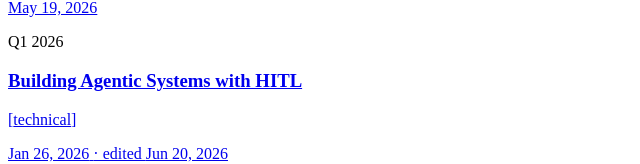
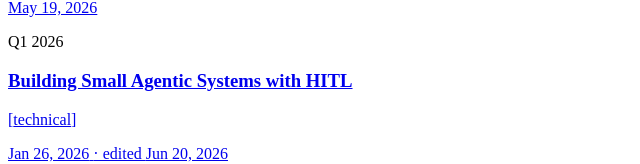
Before and after one commit to frnnk/portfolio, a React (Vite) app: page / in a window 1280 px wide. Shown: the part 1935-2099 px from the top of the page, without its empty margins (0-640 px from the left). Built offline with nearby package versions, Linux system fonts and the light colour scheme; the HTML template or start-up script is replaced by a standard one.

Commit message:
docs: main agentic system blog edit

```diff
--- a/src/data/blogs.ts
+++ b/src/data/blogs.ts
@@ -326,7 +326,7 @@ As a result, the app quietly stops starting, with no error to explain why. So be
 
 With both halves in place, deployment is now complete. We now have a journaling tray app that automatically launches with every startup.
 
-## Closing
+## Closing Thoughts
 
 During this project I often decided to go the simplest route and tried to see where that would take me. The four-module decoupling architecture, with the orchestrator owning every callback, was something I've already experimented with in previous projects. Then, after the basic app was fully functional, I added on more features that built on top of that established architecture.
 
@@ -369,8 +369,8 @@ I look forward to my next chapter.
     `,
   },
   {
-    slug: 'building-agentic-systems',
-    title: 'Building Agentic Systems with HITL',
+    slug: 'building-small-agentic-systems',
+    title: 'Building Small Agentic Systems with HITL',
     date: '2026-01-26',
     updated: '2026-06-20',
     quarter: 'Q1',
@@ -379,64 +379,149 @@ I look forward to my next chapter.
     tags: ['agentic systems', 'architecture'],
     projectSlugs: ['messaging-agent'],
     content: `
-# Building Agentic Systems with HITL
+# Building Small Agentic Systems with HITL
 
-Ai agents are llms with the autonomy to use tools to complete tasks. And agentic systems compose of the underlying infrastructure (harness) that allows ai agents to interact with said tools and each other.
+## Overview
 
-Thus, agentic systems are nothing without their harnesses. Consider Claude Code as an example, which demonstrates a powerful yet lightweight terminal-based agentic system which features anthropic's harness
-wrapped around their llms.
+When I first heard about AI agents, the term was more like a buzz word. I knew it was relevant, I knew it had something to do with large language models (LLMs),
+but I didn't know how it worked at all. With this in mind, I want to talk more about my initial learning experiences building AI agents in this blog,
+in the form of designing and constructing a lightweight but powerful Langgraph harness for cheap models.
 
-So in this blog, I want to talk about some learning experiences I had when designing and constructing my own harness using Langgraph.
+## Harnesses
 
-## Declaring Scope
+> But first, what are AI agents and harnesses?
 
-When I first started building my harness, my intended scope was small: no need for parallel agentic flows or complex orchestration, a decision driven by my desired usecases.
-Yet even with this simplified preface, I often came across problems with agent execution when task ambiguity varied.
+Ai agents are llms (like Claude, GPT, Gemini) paired with the ability to use tools that can execute tasks. On the other hand, **harnesses** compose of the underlying
+code infrastructure that allow llms to interact with these tools and other llms.
 
-## The Problem of Consistency
+In other words, *AI agents are workers with specific goals, while harnesses enable agents to perform specific actions that reach these goals*.
+Consider **Claude Code** as an example: it's a powerful yet lightweight harness that allows anthropic's claude models to act as an agent; by allowing the model to use
+numerous built-in tools, it becomes a worker and completes tasks on your behalf.
 
-The first problem was a lack of consistency: fully autonomous agents equipped with a toolbox can be powerful with tasks that leave little to no ambiguity, but under those with ambiguity,
-a sole focus on task execution creates inconsistent results that may not align with user intent.
+## Tools
 
-Even with tighter prompt tuning and tool description writing, ai agents can still make decisions that defy previous established consistency, given the large surface area of available requests.
+> Another term that's been thrown around: **tools**. What are they?
 
-The solution to this isn't to remove the singular task execution focus entirely, but to allow agents to voice concerns and flag ambiguity when they spot it.
+Tools are functions written with code. To see these tools, an llm's prompt is injected with a list of key attributes: *the function name, its description and when to use it,
+as well as the signature of its arguments and the value it returns*.
 
-## Pre-emptive Clarification
+The llm never receives the function itself, only a text rendering of it. A potential \`search_files\` function in our harness reaches the model as three plain lines of text
+within the prompt:
+
+\`\`\`python
+def search_files(query: str) -> list[str]:  # the real function, lives in the harness
+    """Find files in the project whose contents match the query."""
+    ...
+
+# the llm only ever sees this text rendering of the tool, never the function
+tool_prompt = """
+name: search_files
+description: Find files in the project whose contents match the query.
+signature: search_files(query: str) -> list[str]
+"""
+
+# the tool text is injected straight into the prompt the model receives
+prompt = system_instructions + tool_prompt + user_message
+\`\`\`
+
+The model reads \`prompt\` from top to bottom, with \`tool_prompt\` sitting inside of it like any other instruction. When it decides the tool is needed,
+it cannot run \`search_files\` on its own; instead, it replies with a structured **tool call** that names the tool and fills in its arguments.
+
+The harness then *intercepts that call*, runs the real function with the arguments, and feeds the return value back into the prompt as the next message.
+
+
+## Handling Ambiguity
+
+Now that we have some context on this project, let's get back to designing our harness.
+
+Starting out, there are some priorities for our harness that we want to design for. We want to construct a
+*lightweight but powerful harness, that allows cheaper models to accomplish simple and structured tasks efficiently*. This implies that our
+intended scope would be small: no need for parallel agents or complex orchestration, but rather an emphasis on solving problems
+that arise with using cheaper models.
+
+Choosing cheaper models require model agnosticism but that can be solved by building the harness using **Langgraph**, a model-agnostic framework
+for building agents. The harder problem in a sense is *making cheaper models less dumb*. Even with a simplified task surface, problems with agent execution
+arose when task ambiguity varied.
+
+### The Problem of Consistency
+
+The first problem was a *lack of consistency*: fully autonomous agents (even cheap models) equipped with a toolbox can be powerful with tasks that are explicitly instructed, but under those with
+even a little ambiguity, a sole focus on task execution creates inconsistent results that may not align with user intent.
+
+With tighter prompt tuning and tool description writing, this risk can be mitigated but cheaper models still lack in the ability to *predict user intent* compared
+to frontier models. To remedy this, we instead allow our agent to voice concerns and flag ambiguity when they spot it.
+
+### Pre-emptive Clarification
 
 Before an agent takes action, it should assess whether it has enough information to complete the task and whether it understands the task itself. If there is ambiguity that can distort the intent
-of the request, the agent can use a special clarification tool that allows it to ask the end-user one or more clarification questions.
+of the request, the agent uses a special **clarification tool** that asks the end-user one or more clarification questions.
 
-These clarification questions will be sent back to the end-user to be answered, and the state of the agentic system can be saved and restored to be resumed when answers arrive.
+\`\`\`python
+def ask_clarification(questions: list[str]) -> list[str]:
+    """
+    Ask the end-user one or more clarification questions.
+    """
+    # saves state and halts the graph until the user replies
+    answers = interrupt(questions)
+    return answers
+\`\`\`
 
-## The Problem of Hand Holding
+These clarification questions will be sent back to the end-user to be answered, and the state of the harness can be saved and then restored when answers arrive.
 
-At this point, we've given agents plenty of room for clarifying any ambiguity. However, another end of the spectrum is dealing with too much clarification, which leads to a feeling of hand holding.
+### The Problem of Hand Holding
 
-By nature, we should expect agents to be independent and agentic: they shouldn't ask clarification questions that can be inferred from logic / common sense or retrieved via tools.
-Tighter prompt tuning and designating a reviewer agent can help here. However, implementing a separate reviewer agent incurs tradeoffs of extra latency cost.
+> Naturally another question comes up. Can an agent ask for too much clarification?
 
-## The Problem with Destructive Actions
+At this point, we've given agents plenty of room for clarifying any ambiguity. However, another end of the spectrum is dealing with too much clarification, which leads to a feeling of **hand holding**.
 
-For fully autonomous agentic systems, another common problem is lack of control: if we want to give ai agents more power to complete tasks, we
-should give them access to tools that modify state, but these tools often create noticible side-effects or artifacts.
+By nature, we should expect agents to be independent and agentic: *they shouldn't ask clarification questions that can be inferred from logic, common sense, or retrieved via tools*.
+This expectation becomes harder to manage when we deal with cheaper models, but tighter prompt tuning and designating a reviewer agent helps out significantly. However, at the end of the day, this problem is
+a lot better to have than agents being misaligned to user intent and we are okay with dealing with this trade-off.
+
+## Handling Side Effects
+
+Up to this point, our focus has been on making sure an agent understands *what it should do* before acting.
+
+But getting the intent right is only half of the battle.
+The moment an agent acts on that intent, the concern naturally *shifts from understanding to responsibility*: not whether it read the task correctly,
+but whether its actions leave behind any consequences once they run. For cheaper agents in our use case, this issue is more pronounced since user misalignment is
+even easier.
+
+### The Problem with Destructive Actions
+
+> What happens once we hand an agent tools that change state and can be destructive?
+
+For harness efficiency, a common dilemma is *lack of control*: if we want to give agents more power to complete tasks, we
+need to give them access to tools that modify state, but these tools often create noticible side-effects or artifacts.
 
 Therefore, if agents are given access to tools that have destructive side-effects, there should be a way to monitor and green light their use.
 
-## Human-in-the-Loop Confirmation
+### Human-in-the-Loop Confirmation
 
-We can install strategic checkpoints for confirmation when actions with side effects (writes, updates, deletes) are decided on by an agent. These checkpoints will require explicit user
+We can install *strategic checkpoints for confirmation* when actions with side effects (writes, updates, deletes) are decided on by an agent. These checkpoints will require explicit user
 confirmation and adds an additional safety layer without sacrificing the agent's ability to reason and plan.
 
-Similar to pre-emptive clarification, a summary of the tool call is sent back to the end-user for confirmation, and requires the state of the graph to be saved and restored.
+\`\`\`python
+def confirm(summary: str) -> bool:
+    """
+    Send a tool-call summary to the end-user and wait for approval.
+    """
+    # saves graph state and halts until the user decides
+    approved = interrupt(summary)
+    return approved
+\`\`\`
+
+Similar to pre-emptive clarification, a summary of the tool call is sent back to the end-user for confirmation, and requires harness state to be saved and then restored to resume the conversation.
 
 ## Closing Thoughts
 
-I'm currently still experimenting with this project and hope to learn a lot more as I keep on building. I've already learned a lot about building agentic systems through this project
-and I feel like some of the ideas and principles highlighted here can also be applied to larger ai systems.
+Practically, I believe that *a small harness is enough for most everyday tasks*, as these tasks are often not complex enough
+to warrant the use of frontier models (and API credits are already expensive enough). Through a more robust harness, we can
+stick to cheaper models to perform these tasks effectively and efficiently.
 
-Practically, I believe that a small harness is enough for most agentic tasks in your life. I'll continue to try and scale the design to see where the limit lies, but its good enough
-to customize for your own use as is.
+In the future, I'll continue to try and scale the design to see where the limit lies, but its good enough to customize for your own use as is.
+
+Feel free to take a look at the source code on my Github; it's still very experimental but I am excited to learn a lot more as I keep building!
     `,
   },
   {
```
